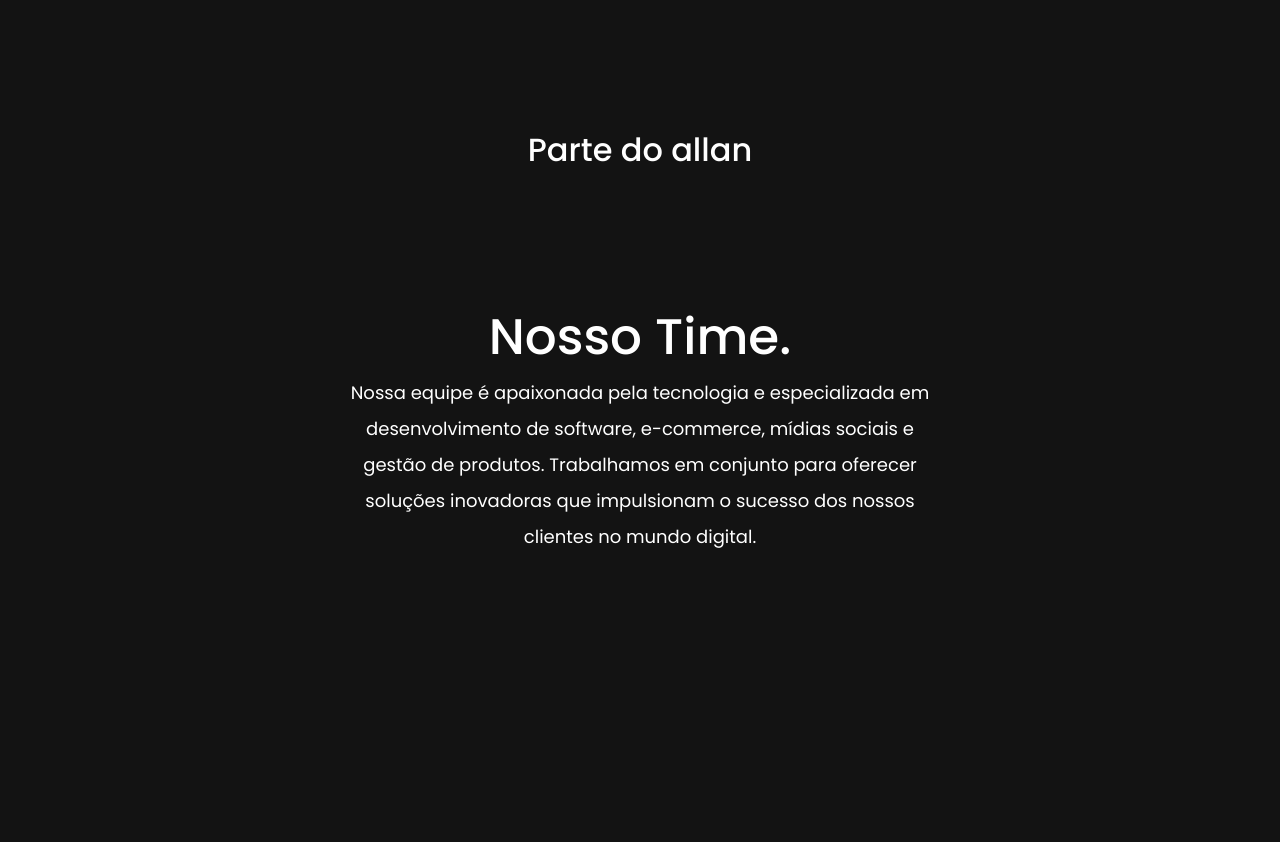
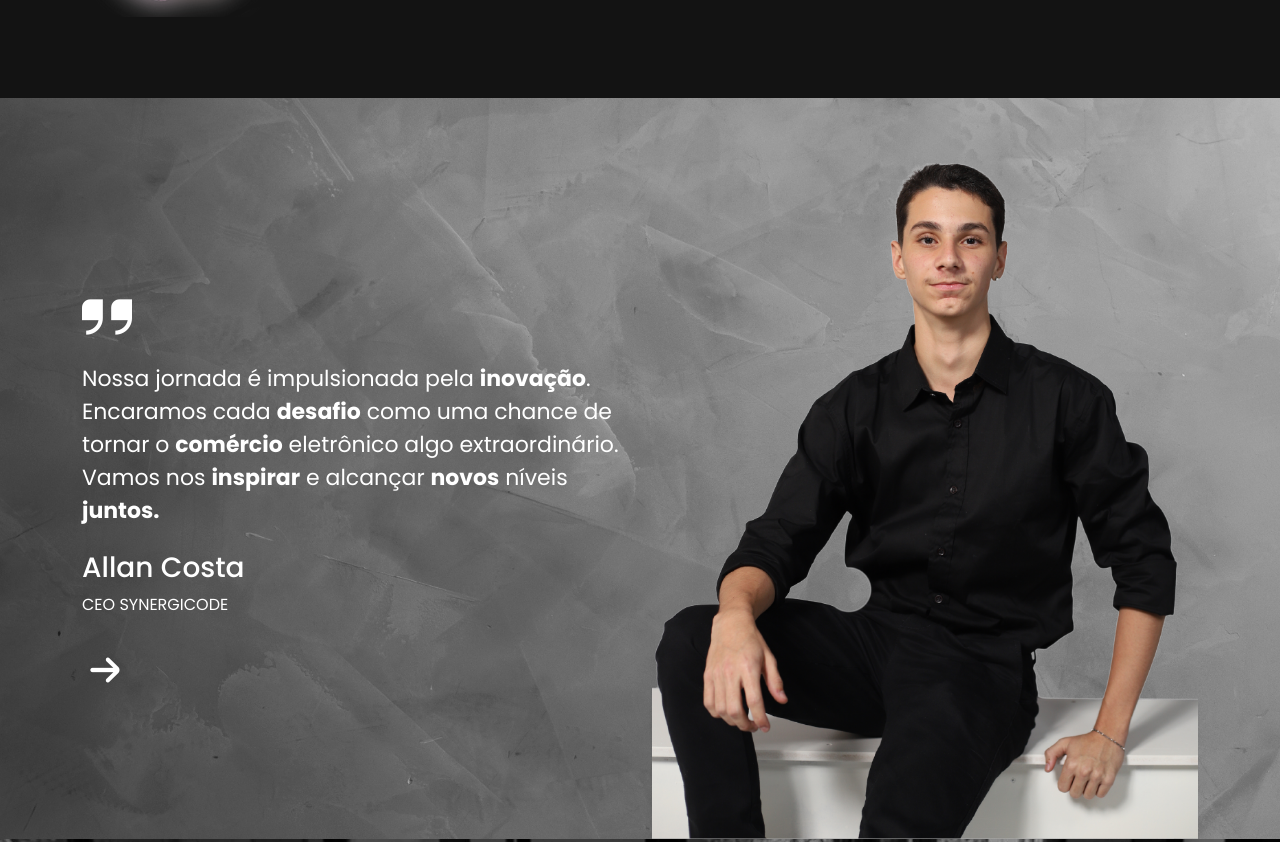
Before and after one commit to rgasperin/synergicode, a plain HTML site: page index.html in a window 1280 px wide. Shown: the part 1232-2074 px from the top of the page. Before the commit the page ends 1882 px from the top, so only its background shows below. Drawn offline with nearby package versions, Linux system fonts and the light colour scheme.

Commit message:
Site finalizado, mas falta o responsivo

```diff
--- a/assets/css/styles.css
+++ b/assets/css/styles.css
@@ -72,6 +72,41 @@ body {
   padding: 65px 0px;
 }
 
+.section-padding-ceo {
+  width: 100%;
+  padding: 65px 0px 0px 0px;
+}
+
+.section-padding-teams {
+  width: 100%;
+  padding: 150px 0px;
+}
+
+#nosso-time {
+  display: flex;
+  align-items: center;
+  background-image: url("../imgs/background_teams.png");
+  background-size: cover;
+  background-position: center;
+  background-repeat: no-repeat;
+  width: 100%;
+  height: auto;
+}
+
+.icon-ceo {
+  font-size: 50px;
+}
+
+.text-ceo {
+  font-size: 22px;
+}
+
+.container-ceo {
+  display: flex;
+  flex-direction: column;
+  justify-content: center;
+}
+
 .section-padding p {
   color: rgba(255, 255, 255, 0.6);
   font-weight: 400;
@@ -96,6 +131,15 @@ body {
   border-color: rgba(255, 255, 255, 0.5);
 }
 
+#background-ceo {
+  background-image: url("../imgs/background_allan.png");
+  background-size: cover;
+  background-position: center;
+  background-repeat: no-repeat;
+  width: 100%;
+  height: auto;
+}
+
 /* Mobile -- Responsive */
 
 @media (min-width: 1365px) {
@@ -105,6 +149,14 @@ body {
 }
 
 @media (max-width: 640px) {
+  .txt-banner-synergi {
+    font-size: 40px;
+  }
+
+  .sub-txt-synergi {
+    font-size: 45px;
+  }
+
   .hero .btn-get-started {
     font-size: 14px;
   }
--- a/index.html
+++ b/index.html
@@ -13,19 +13,22 @@
     <link rel="preconnect" href="https://fonts.gstatic.com" crossorigin />
     <link href="https://fonts.googleapis.com/css2?family=Poppins:ital,wght@0,100;0,200;0,300;0,400;0,500;0,600;0,700;0,800;0,900;1,100;1,200;1,300;1,400;1,500;1,600;1,700;1,800;1,900&display=swap" rel="stylesheet" />
 
+    <link rel="stylesheet" href="https://cdn-uicons.flaticon.com/2.3.0/uicons-solid-straight/css/uicons-solid-straight.css" />
+    <link rel="stylesheet" href="https://cdn-uicons.flaticon.com/2.3.0/uicons-regular-rounded/css/uicons-regular-rounded.css" />
+
     <link rel="stylesheet" href="assets/dist/bootstrap/css/bootstrap.min.css" />
     <link rel="stylesheet" href="./assets/css/styles.css" />
   </head>
   <body>
     <nav class="navbar navbar-expand-lg bg-body-navbar">
-      <div class="container-fluid margin-auto">
+      <div class="container-fluid">
         <a class="navbar-brand" href="index.html">
           <img class="img-fluid logo-synergi" src="assets/imgs/logo/logo.png" alt="Logo SynergiCode" />
         </a>
         <button class="navbar-toggler" type="button" data-bs-toggle="collapse" data-bs-target="#navbarSupportedContent" aria-controls="navbarSupportedContent" aria-expanded="false" aria-label="Toggle navigation">
           <span class="navbar-toggler-icon"></span>
         </button>
-        <div class="navbar-collapse justify-content-end" id="navbarSupportedContent">
+        <div class="collapse navbar-collapse justify-content-end" id="navbarSupportedContent">
           <ul class="navbar-nav">
             <li class="nav-item">
               <a class="nav-link" href="#quem-somos">Quem Somos</a>
@@ -75,6 +78,11 @@
     <section class="section-padding" id="quem-somos">
       <div class="container">
         <div class="row">
+          <div class="col-lg-6">
+            <figure>
+              <img class="img-fluid" src="assets/imgs/img_about_us_2.png" alt="Imagem de uma lampada" />
+            </figure>
+          </div>
           <div class="col-lg-6 d-flex">
             <div class="container-about-us">
               <span class="txt-about">Quem Somos.</span>
@@ -84,20 +92,32 @@
               </p>
             </div>
           </div>
+        </div>
+      </div>
+    </section>
+
+    <section class="section-padding-ceo" id="background-ceo">
+      <div class="container">
+        <div class="row">
+          <div class="col-lg-6 container-ceo">
+            <i class="fi fi-ss-quote-right icon-ceo"></i>
+            <div class="text-start">
+              <p class="text-ceo m-0">
+                Nossa jornada é impulsionada pela <b>inovação</b>. Encaramos cada <b>desafio</b> como uma chance de tornar o <b>comércio</b> eletrônico algo extraordinário. Vamos nos <b>inspirar</b> e alcançar <b>novos</b> níveis <b>juntos.</b>
+              </p>
+              <h3 class="mt-4">Allan Costa</h3>
+              <span>CEO SYNERGICODE</span>
+            </div>
+            <i class="fi fi-rr-arrow-small-right icon-ceo mt-4"></i>
+          </div>
           <div class="col-lg-6">
-            <figure>
-              <img class="img-fluid" src="assets/imgs/img_about_us.png" alt="Imagem de uma lampada" />
-            </figure>
+            <img class="img-fluid" src="assets/imgs/ceo_allan.png" alt="Foto do CEO da SynergiCode" />
           </div>
         </div>
       </div>
     </section>
 
-    <section class="section-padding">
-      <h2 class="text-center">Parte do allan</h2>
-    </section>
-
-    <section class="section-padding" id="nosso-time">
+    <section class="section-padding-teams" id="nosso-time">
       <div class="container">
         <div class="row">
           <div class="col-lg-12">
```
Also changed, not shown: assets/imgs/Apresentação preta moderna profissional para proposta de investimento (3).png (added), assets/imgs/background_allan.png (added), assets/imgs/background_teams.png (added), assets/imgs/ceo_allan.png (added), assets/imgs/img_about_us.png, assets/imgs/img_about_us_2.png (added), assets/imgs/transferir.png (added).
